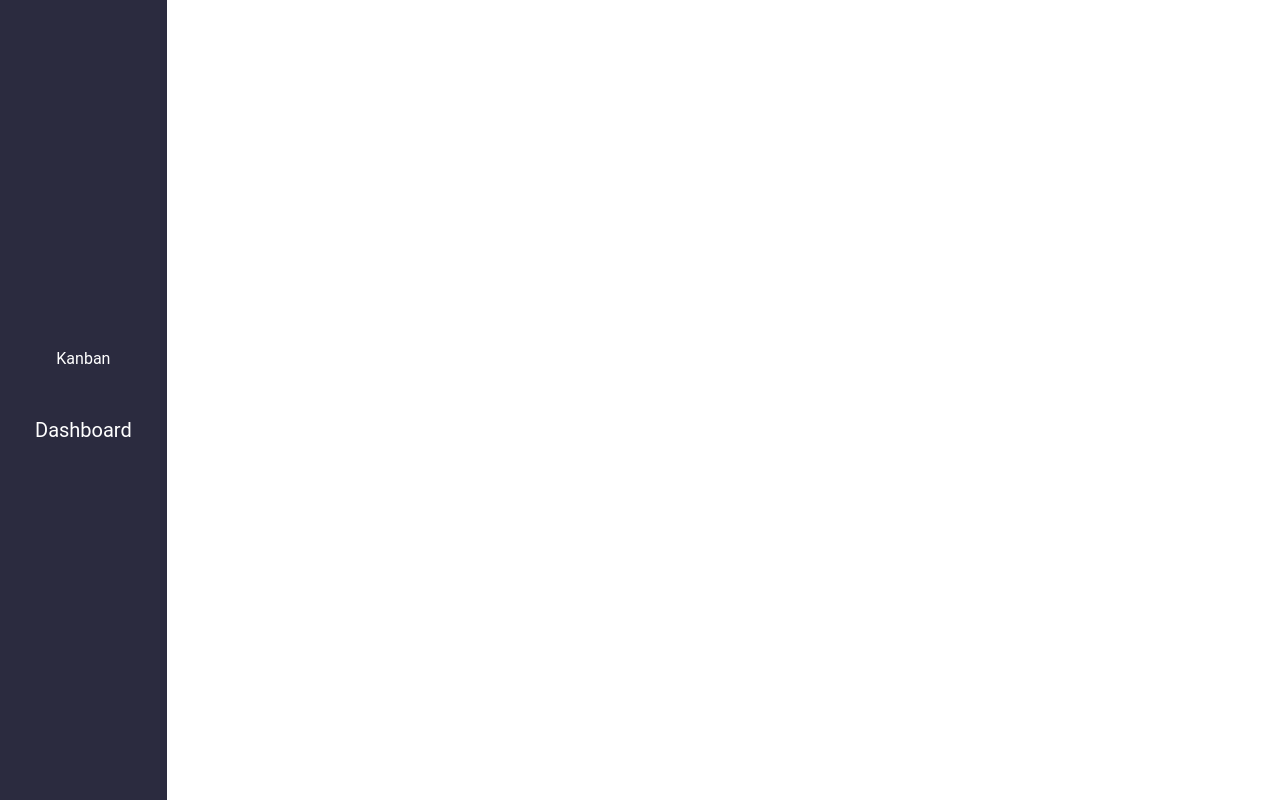
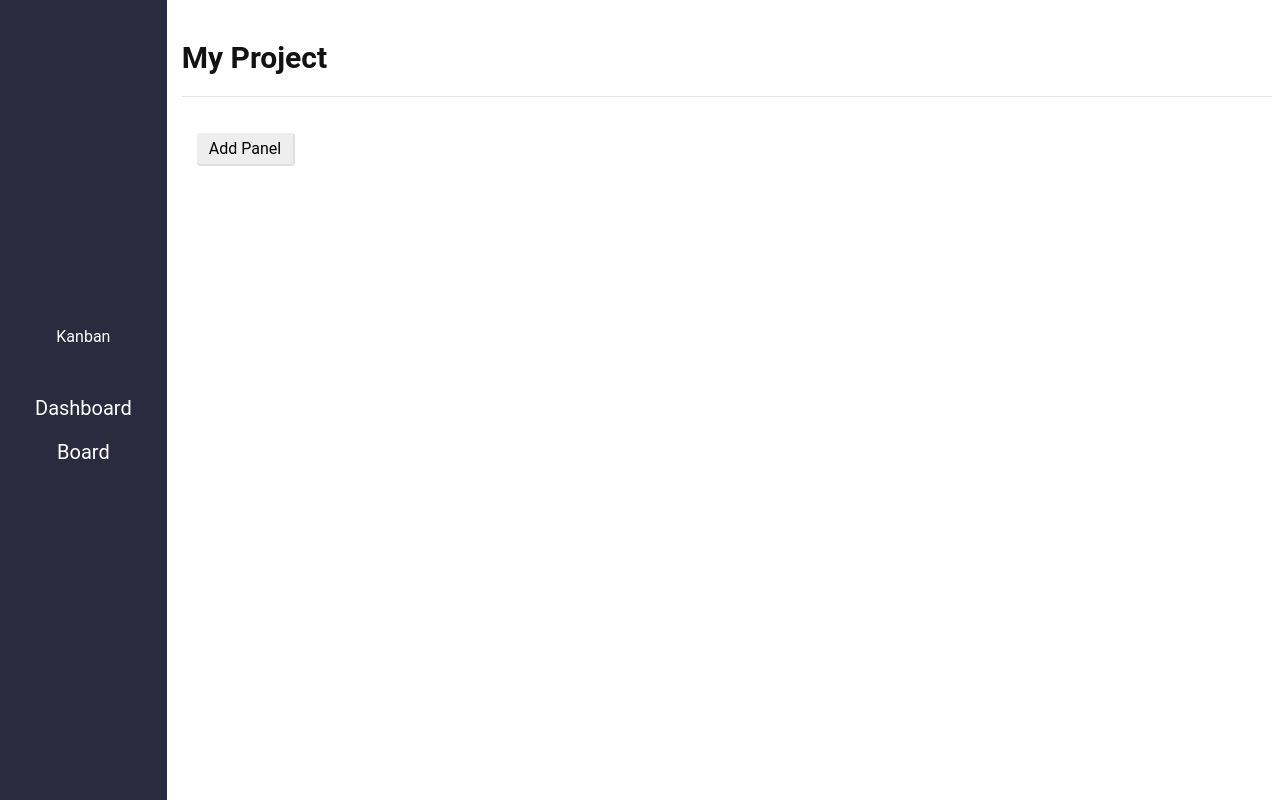
Before and after one commit to Priya-raja/kanban-react, a React (Create React App) app: page /board in a window 1280 px wide. Built offline with nearby package versions, Linux system fonts and the light colour scheme.

Commit message:
Created a customized panel

```diff
--- a/src/App.js
+++ b/src/App.js
@@ -1,8 +1,8 @@
 import React from "react";
-import Nav from "./components/Nav";
+import Nav from "./components/nav";
 import { BrowserRouter, Route, Routes } from "react-router-dom";
-import Dashboards from "./pages/Dashboards";
-import Board from "./pages/Board";
+import Dashboards from "./pages/dashboards";
+import Board from "./pages/board";
 
 const App = () => {
 
--- a/src/components/Nav.jsx
+++ b/src/components/Nav.jsx
@@ -12,7 +12,7 @@ const Nav = () => {
 
           <div className="controls-container">
             <div className="icon" onClick={() => navigate("/")}>  Dashboard </div>
-            {/* <div className="icon" onClick={() => navigate("/board")}> Board </div> */}
+            <div className="icon" onClick={() => navigate("/board")}> Board </div>
 
           </div>
     </nav>
--- a/src/components/Panel.jsx
+++ b/src/components/Panel.jsx
@@ -1,4 +1,4 @@
-function Panel(props) {
+function Panel({id,className, children}) {
     const drop = (e) => {
         e.preventDefault();
         const palette_id = e.dataTransfer.getData('palette_id')
@@ -11,11 +11,11 @@ function Panel(props) {
     }
     return (
         <div
-            id={props.id}
+            id={id}
             onDrop={drop}
             onDragOver={dragOver}
-            className={props.className}>
-            {props.children}
+            className={className}>
+            {children}
 
         </div>
     )
--- a/src/components/customInput.css
+++ b/src/components/customInput.css
@@ -0,0 +1,61 @@
+.custom-input {
+    width: 100%;
+  }
+
+  .custom-input-display {
+    padding: 6px 12px;
+    border-radius: 3px;
+    background-color: #eee;
+    color: #000;
+    cursor: pointer;
+    width: fit-content;
+    transition: 200ms;
+  }
+
+  .custom-input-display:hover {
+    background-color: #ddd;
+  }
+
+  .custom-input-edit {
+    display: flex;
+    flex-direction: column;
+    gap: 10px;
+  }
+
+  .custom-input-edit input {
+    border: 2px solid #0079bf;
+    border-radius: 5px;
+    outline: none;
+    font-size: 1rem;
+    padding: 10px;
+  }
+
+  .custom-input-edit-footer {
+    display: flex;
+    gap: 8px;
+    align-items: center;
+  }
+
+  .custom-input-edit-footer button {
+    cursor: pointer;
+    border-radius: 5px;
+    outline: none;
+    background-color: #0079bf;
+    color: #fff;
+    border: none;
+    transition: 100ms ease;
+    padding: 10px;
+  }
+  .custom-input-edit-footer button:hover {
+    background-color: #046daa;
+  }
+
+  .custom-input-edit-footer button:active {
+    transform: translateY(2px);
+  }
+
+  .custom-input-edit-footer .closeIcon {
+    cursor: pointer;
+    height: 24px;
+    width: 24px;
+  }
--- /dev/null
+++ b/src/components/customInput.jsx
@@ -0,0 +1,59 @@
+import React, { useState } from "react";
+import "./customInput.css";
+
+function CustomInputPanel(props) {
+  const {
+    text,
+    onSubmit,
+    displayClass,
+    editClass,
+    placeholder,
+    defaultValue,
+    buttonText,
+  } = props;
+  const [isCustomInput, setIsCustomInput] = useState(false);
+  const [inputText, setInputText] = useState(defaultValue || "");
+
+  const submission = (e) => {
+    e.preventDefault();
+    if (inputText && onSubmit) {
+      setInputText("");
+      onSubmit(inputText);
+    }
+    setIsCustomInput(false);
+  };
+
+  return (
+    <div className="custom-input">
+      {isCustomInput ? (
+        <form
+          className={`custom-input-edit ${editClass ? editClass : ""}`}
+          onSubmit={submission}
+        >
+          <input
+            type="text"
+            value={inputText}
+            placeholder={placeholder || text}
+            onChange={(event) => setInputText(event.target.value)}
+            autoFocus
+          />
+          <div className="custom-input-edit-footer">
+            <button type="submit"
+            onClick={() => setIsCustomInput(false)} className="closeIcon" >
+            {buttonText || "Add"}
+            </button>
+          </div>
+        </form>
+      ) : (
+        <p
+          className={`custom-input-display ${displayClass ? displayClass : ""}`}
+          onClick={() => setIsCustomInput(true)}
+        >
+          {text}
+        </p>
+      )}
+    </div>
+  );
+}
+
+export default CustomInputPanel;
--- a/src/pages/Board.jsx
+++ b/src/pages/Board.jsx
@@ -1,14 +1,53 @@
-import React from 'react'
-
+import React,{useState, useEffect} from 'react'
 import {useLocation} from 'react-router-dom';
+import './board.css'
+import Panel from '../components/panel'
+import CustomInputPanel from '../components/customInput'
 
 const Board = () => {
 
+const [boards, setBoards] = useState([])
   const {state} = useLocation();
+  const addBoardHandler = (name) => {
+    const tempBoardsList = [...boards];
+
+    let boardObj = {id: boards.length === 0 ? 1 : boards[boards.length - 1].id + 1,
+      // Date.now() + Math.random() * 2,
+      title: name,
+      cards: [],}
+    tempBoardsList.push(boardObj);
+    setBoards(tempBoardsList);
+    console.log(boards)
+  };
+
   return (
 
-    <div>
-      { state != null ? <div>{state.newTitle}</div> : ""}
+    <div className='board-container'>
+
+<Panel id="p1" className="panel-container">
+<div className="app-nav">
+{ state != null ?
+      <div className="project-title">
+        <h1>{state.newTitle}</h1>
+        </div>
+       : <h1>My Project</h1>
+       }
+      </div>
+      <div className="app-boards-container">
+        <div className="app-boards">
+          <div className="app-boards-last">
+            <CustomInputPanel
+              displayClass="app-boards-add-board"
+              editClass="app-boards-add-board-edit"
+              placeholder="Enter Panel Name"
+              text="Add Panel"
+              buttonText="Add Panel"
+              onSubmit={addBoardHandler}
+            />
+          </div>
+        </div>
+      </div>
+</Panel>
 
     </div>
   )
--- a/src/pages/Dashboards.jsx
+++ b/src/pages/Dashboards.jsx
@@ -2,7 +2,7 @@ import React, { useState, useEffect } from "react";
 import { FontAwesomeIcon } from "@fortawesome/react-fontawesome";
 import { faBars,  } from "@fortawesome/free-solid-svg-icons";
 import { useNavigate } from "react-router-dom";
-import "./Dashboard.css";
+import "./dashboard.css";
 
 const Dashboards = () => {
   let navigate = useNavigate();
--- /dev/null
+++ b/src/pages/board.css
@@ -0,0 +1,116 @@
+.board-container{
+    width: 100%;
+  height: 100vh;
+  display: flex;
+  flex-direction: column;
+}
+
+.project-title{
+    font-size:30px;
+    text-align: center;
+    font-weight: bold;
+}
+/* Button */
+.add-panel {
+    position: absolute;
+    margin-left: 70%;
+    background-color:#4563c5;
+    color: #fff;
+    border:none;
+    border-radius:10px;
+    padding:15px;
+    min-height:30px;
+    min-width: 120px;
+}
+.add-panel:hover {
+    background-color:#002ead;
+    transition: 0.7s;
+}
+
+.panel-container {
+    margin-top:20px;
+    display: flex;
+    flex-direction: column;
+    justify-content: flex-end;
+    /* border : 1px solid black; */
+
+}
+
+.app-nav {
+    padding: 5px 0px;
+    box-shadow: 0 1px 20px rgba(56, 40, 40, 0.05);
+    border-bottom: 1px solid rgba(0, 0, 0, 0.1);
+    position: sticky;
+    top: 0;
+    background: transparent;
+      box-shadow: none;
+      color: rgb(19, 17, 17);
+      display: inline-block;
+      font-size: 15px;
+      margin-left: 15px;
+      line-height: 36px;
+      margin-right: 8px;
+      padding: 0;
+  }
+
+  .app-boards-container {
+    flex: 1;
+    width: 100%;
+    overflow-x: auto;
+    overflow-y: auto;
+    height: 100%;
+    padding-top: 20px;
+  }
+
+  .app-boards {
+    width: fit-content;
+    padding: 0px 30px;
+    display: inline-flex;
+    gap: 30px;
+    height: 100%;
+  }
+
+  .app-boards-last {
+    flex-basis: 290px;
+    min-width: 290px;
+  }
+
+  .app-boards-add-board {
+    background-color: #fff;
+    color: #000;
+    border-radius: 10px;
+    box-shadow: 1px 1px 0 1px rgba(0, 0, 0, 0.12);
+    width: 100%;
+    text-align: center;
+  }
+  .app-boards-add-board-edit {
+    background-color: #fff;
+    border-radius: 10px;
+    padding: 10px;
+  }
+  /*
+   * scroll bar styling
+   */
+   *::-webkit-scrollbar {
+    width: 12px;
+  }
+
+  /* Track */
+  *::-webkit-scrollbar-track {
+    background: #f1f1f1;
+  }
+
+  /* Handle */
+  *::-webkit-scrollbar-thumb {
+    background: #c4c4c4;
+  }
+
+  /* Handle on hover */
+  *::-webkit-scrollbar-thumb:hover {
+    background: rgb(217 215 215);
+  }
+
+  ::-webkit-scrollbar-thumb {
+    border-radius: 10px;
+    -webkit-box-shadow: inset 0 0 6px rgba(179, 174, 174, 0.5);
+  }
```
Also changed, not shown: src/components/CustimInput.jsx (deleted, +0 -7 lines).
